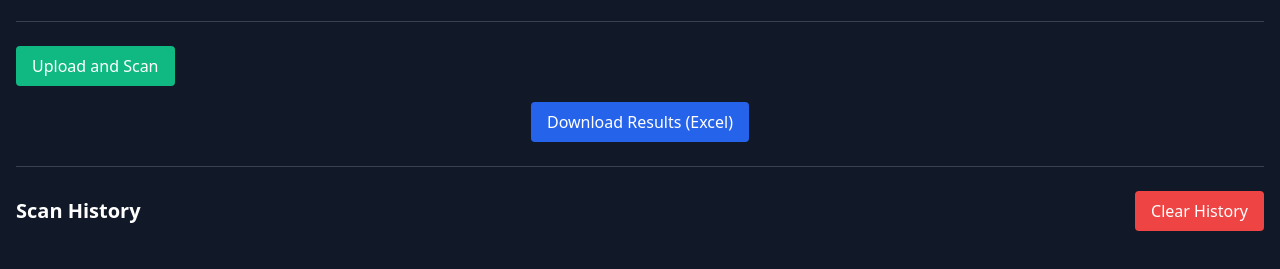
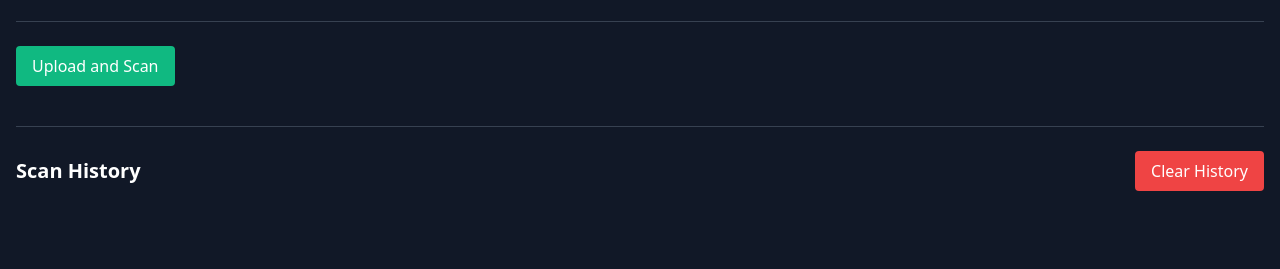
Before and after one commit to PranavSatav/VirusTotal-Scanner, a plain HTML site: page templates/index.html in a window 1280 px wide. Shown: the part 127-396 px from the top of the page. Drawn offline with nearby package versions, Linux system fonts and the light colour scheme.

Commit message:
Update index.html

```diff
--- a/templates/index.html
+++ b/templates/index.html
@@ -28,9 +28,9 @@
         <div id="scanProgress" class="mb-4"></div>
         <div id="scanResults" class="mb-4"></div>
 
-        <!-- Download Results Button -->
+        <!-- Download Results Button (Initially hidden) -->
         <div class="flex justify-center mb-4">
-            <button id="downloadResultsButton" class="bg-blue-600 hover:bg-blue-700 text-white py-2 px-4 rounded">Download Results (Excel)</button>
+            <button id="downloadResultsButton" class="bg-blue-600 hover:bg-blue-700 text-white py-2 px-4 rounded hidden">Download Results (Excel)</button>
         </div>
 
         <hr class="my-6 border-gray-700">
@@ -161,6 +161,9 @@
             }
             scanProgress.innerHTML += '<p>All scans completed.</p>';
 
+            // Show the Download Results button after scan completion
+            document.getElementById('downloadResultsButton').classList.remove('hidden');
+
             // Save scan results to localStorage
             const scanHistory = JSON.parse(localStorage.getItem('scanHistory')) || [];
             scanHistory.push({
```
